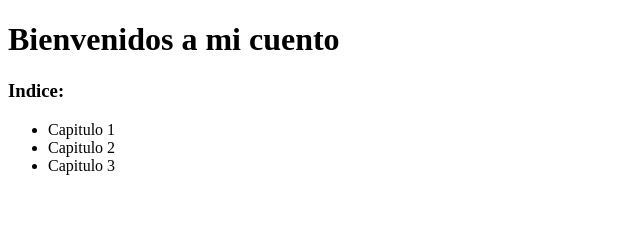
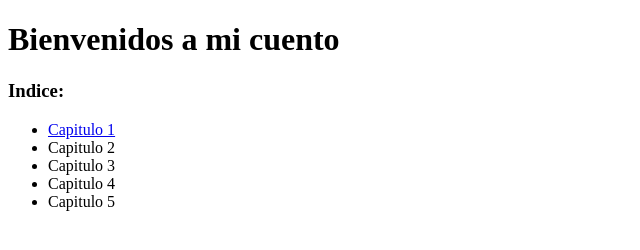
Before and after one commit to CristofherAndres/CuentoGit, a plain HTML site: page index.html in a window 1280 px wide. Shown: the whole page, without its empty margins (0-640 px from the left). Drawn offline with Linux system fonts and the light colour scheme.

Commit message:
Se añadio el capitulo1.html y editamos el archivo index.html (añadi cap 4 y 5)

```diff
--- a/index.html
+++ b/index.html
@@ -12,9 +12,11 @@
 
     <h3>Indice: </h3>
     <ul>
-        <li>Capitulo 1</li>
+        <li><a href="capitulo1.html">Capitulo 1</a></li>
         <li>Capitulo 2</li>
         <li>Capitulo 3</li>
+        <li>Capitulo 4</li>
+        <li>Capitulo 5</li>
     </ul>
 
 </body>
```
Also changed, not shown: capitulo1.html (added, +18 -0 lines).
